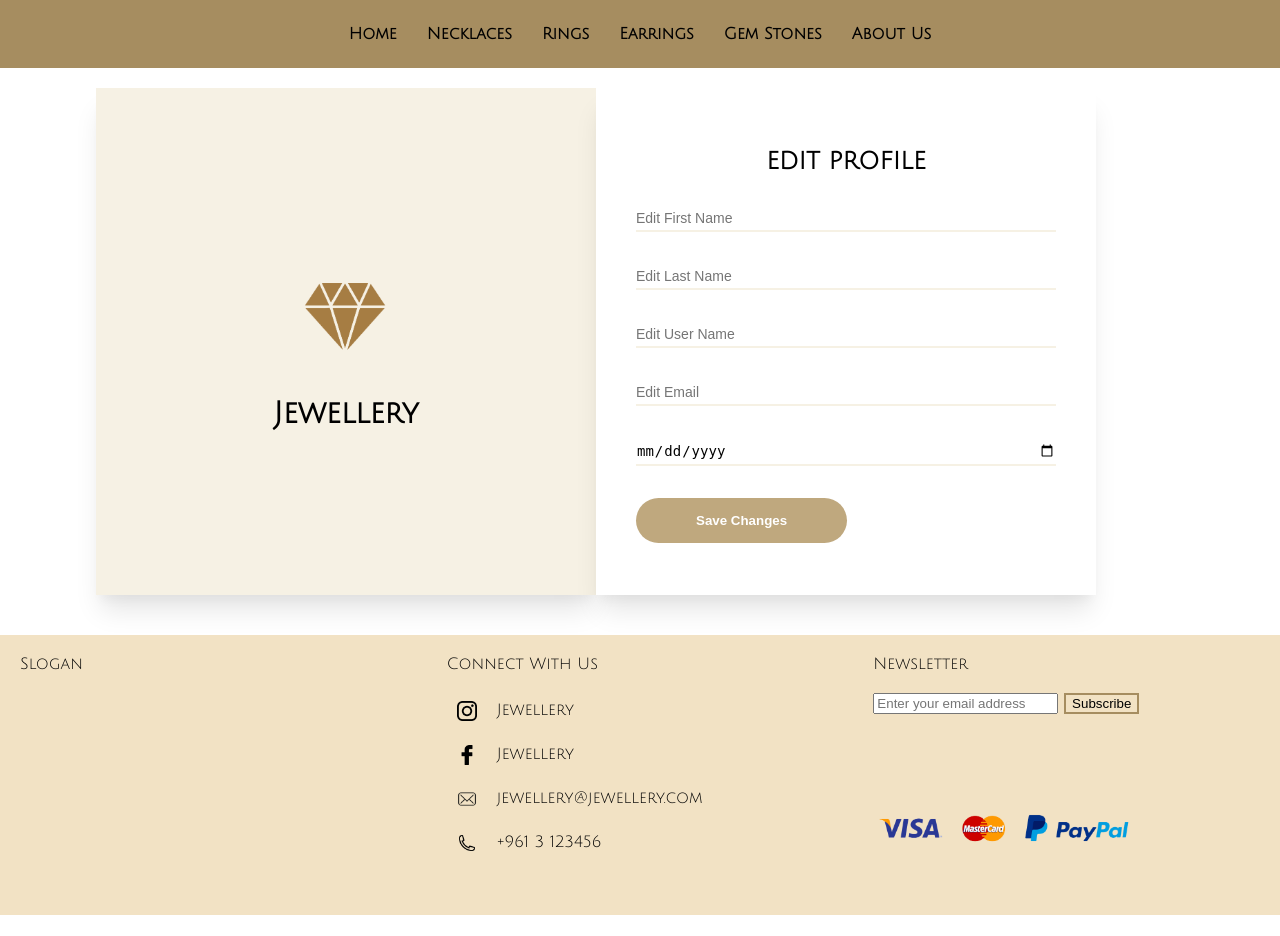
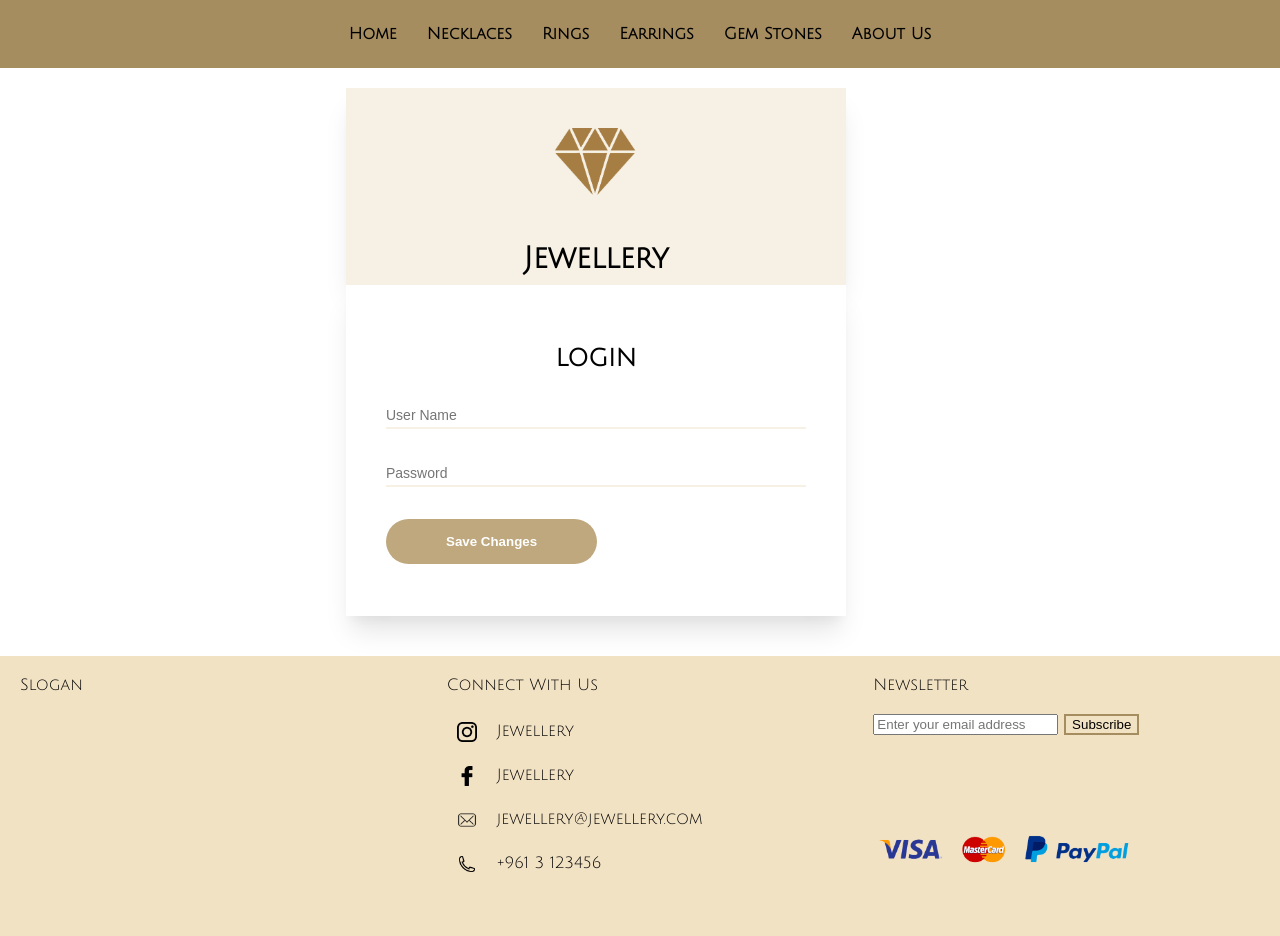
Before and after one commit to sana-al-rayess/fullstack-ecommerce-project, a PHP site: page /login-menu.html in a window 1280 px wide. Shown: the part 160-1096 px from the top of the page. Before the commit the page ends 1075 px from the top, so only its background shows below. Run offline with PHP 8.4, Linux system fonts and the light colour scheme.

Commit message:
added login page styling and text

```diff
--- a/login-menu.html
+++ b/login-menu.html
@@ -3,7 +3,7 @@
 
 <head>
     <meta charset="UTF-8">
-    <link rel="stylesheet" type="text/css" href="styles/edit-profile.css">
+    <link rel="stylesheet" type="text/css" href="styles/login-menu.css">
     <link href='https://fonts.googleapis.com/css?family=Julius Sans One' rel='stylesheet'>
 
     <title>E-Commerce Team Project</title>
@@ -49,21 +49,14 @@
         <div class="signup-wrap">
 
             <div class="signup-top">
-                <h2 class="signup-header">edit profile</h2>
+                <h2 class="signup-header">login</h2>
+
+
                 <div class="input-wrap">
-                    <input type="text" id="edit-first-name" placeholder="Edit First Name">
+                    <input type="text" id="login-user-name" placeholder="User Name">
                 </div>
                 <div class="input-wrap">
-                    <input type="text" id="edit-last-name" placeholder="Edit Last Name">
-                </div>
-                <div class="input-wrap">
-                    <input type="text" id="edit-user-name" placeholder="Edit User Name">
-                </div>
-                <div class="input-wrap">
-                    <input type="email" id="edit-email" placeholder="Edit Email">
-                </div>
-                <div class="input-wrap">
-                    <input type="date" id="edit-b-date" placeholder="Edit Date Of Birth">
+                    <input type="password" id="login-password" placeholder="Password">
                 </div>
 
                 <div class="input-wrap">
--- a/styles/login-menu.css
+++ b/styles/login-menu.css
@@ -208,12 +208,7 @@ body {
   }
 
 
-  /*
-.content {
-  height: 50vh;
-  flex-grow: 1;
 
-} */
 .image-diamond {
   height: 70px;
   width: auto;
@@ -253,7 +248,9 @@ padding-top: 40px;
   margin: 20px;
   width: 90%;
   display: flex;
-  flex-wrap: wrap;
+  flex-direction: column;
+  /* flex-wrap: wrap; */
+  align-items: center;
   justify-content: center;
   /* box-shadow: 0 20px 25px -5px rgba(0,0,0,0.1), 0 10px 10px -5px rgba(0,0,0,0.04); */
 
@@ -266,7 +263,7 @@ padding-top: 40px;
   justify-content: center;
   align-items: center;
   width: 500px;
-  margin-bottom: 20px;
+  /* margin-bottom: 20px; */
   /* border-radius: 5px; */
   /* width: 50%; */
 
```
